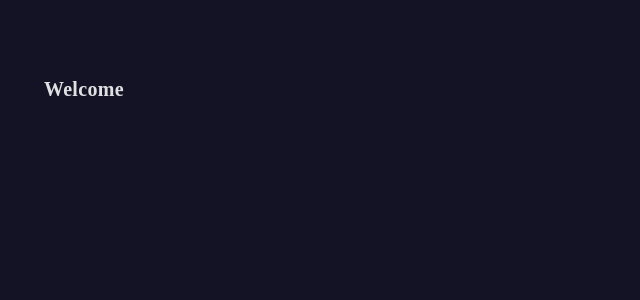
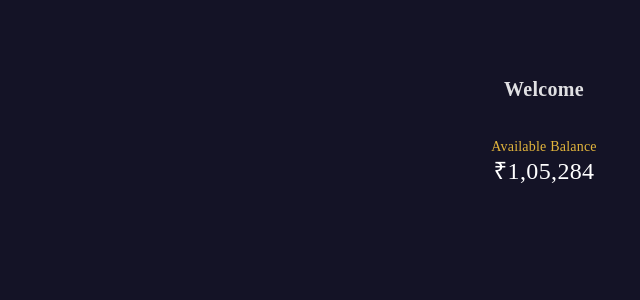
Before and after one commit to Fed24-React-SPA/expense-planning-tracker, a React (Create React App) app: page / in a window 1280 px wide. Shown: the top 300 px of the page, without its empty margins (96-736 px from the left). Built offline with nearby package versions, Linux system fonts and the light colour scheme.

Commit message:
Add Hero

```diff
--- a/src/App.js
+++ b/src/App.js
@@ -1,10 +1,12 @@
 import "./App.css";
 import Header from "./components/Header/Header";
+import Hero from "./components/Hero/Hero";
 
 function App () {
 	return (
 		<div className="App">
 			<Header />
+			<Hero />
 		</div>
 	);
 }
--- a/src/components/Header/header.css
+++ b/src/components/Header/header.css
@@ -2,10 +2,10 @@
   /* Welcome */
 
 position: absolute;
-width: 110px;
 height: 24px;
-left: 140px;
 top: 77px;
+left:50%;
+transform:translate(-50%);
 
 font-family: 'Syne';
 font-style: normal;
@@ -15,7 +15,5 @@ line-height: 24px;
 /* identical to box height */
 
 letter-spacing: 0.015em;
-
 color: rgba(255, 255, 255, 0.87);
-
 }
--- /dev/null
+++ b/src/components/Hero/Hero.js
@@ -0,0 +1,10 @@
+import"./hero.css"
+
+const Hero = () => {
+  return <div className="balanceBar">
+    <p className="availableName">Available Balance</p>
+    <h2 className="balanceNum">₹1,05,284</h2>
+  </div>;
+};
+
+export default Hero;
--- /dev/null
+++ b/src/components/Hero/hero.css
@@ -0,0 +1,32 @@
+.balanceBar{
+  display: flex;
+  justify-content: center;
+}
+.availableName{
+  /* Available Balance */
+
+position: absolute;
+height: 18px;
+top: 138px;
+font-family: 'DM Sans';
+font-style: normal;
+font-weight: 400;
+font-size: 14px;
+line-height: 18px;
+letter-spacing: 0.015em;
+color: #E3B53C;
+}
+.balanceNum{
+/* ₹1,05,284 */
+
+position: absolute;
+height: 68px;
+top: 156px;
+font-family: 'DM Sans';
+font-style: normal;
+font-weight: 500;
+font-size: 24px;
+line-height: 31px;
+letter-spacing: 0.015em;
+color: var(--white-color);
+}
--- a/src/index.css
+++ b/src/index.css
@@ -36,8 +36,6 @@ body {
   text-rendering: optimizeSpeed;
   line-height: 1.5;
   position: relative;
-  width: 390px;
-  height: 844px;
   background-color:var(--dark-blue-bgcolor);
 }
 
```
Also changed, not shown: src/App.css (line endings or trailing spaces).
